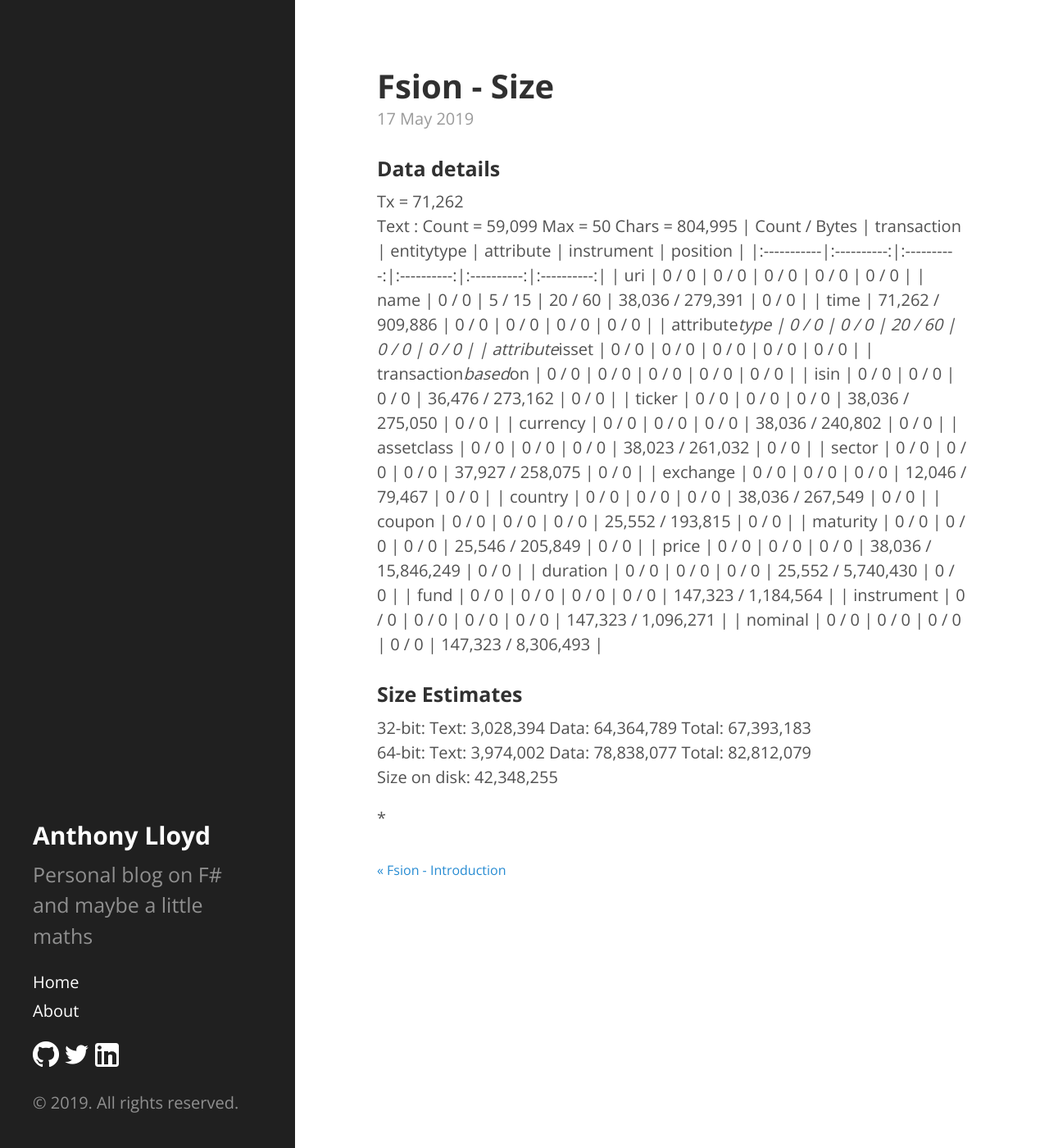
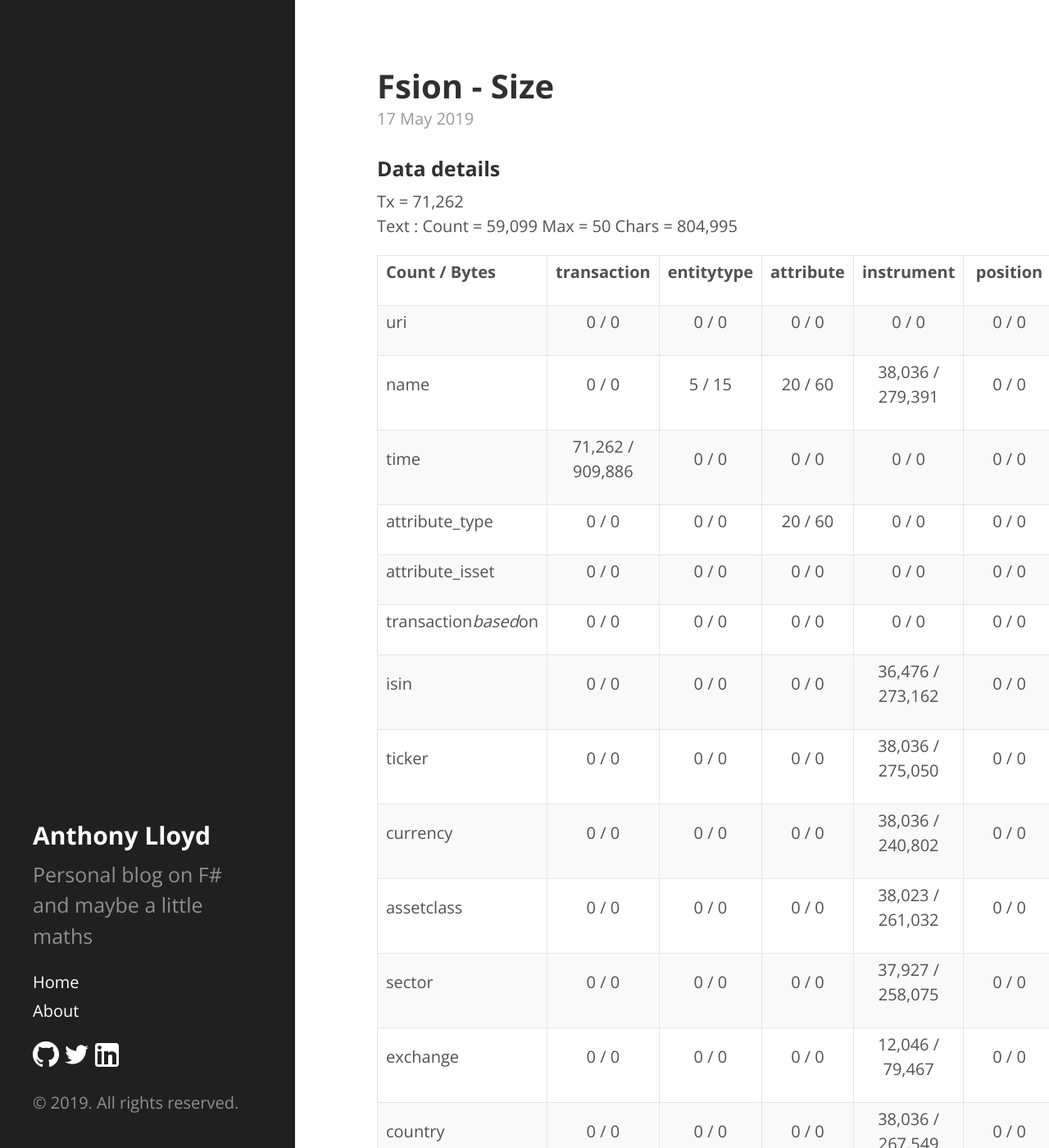
Before and after one commit to AnthonyLloyd/AnthonyLloyd.github.io, a Jekyll site: the page built from _posts/2019-05-17-fsion-01-size.html, in a window 1280 px wide and 1400 px high. Shown: the whole window at 82% size. Built offline with Jekyll 4.4.1, drawn with Linux system fonts in a browser that asks for light colours; some web fonts are replaced; comment, search, counter and statistics services are not loaded; some of the changed text lies outside the part shown.

Commit message:
fix table

```diff
--- a/_posts/2019-05-17-fsion-01-size.html
+++ b/_posts/2019-05-17-fsion-01-size.html
@@ -8,31 +8,183 @@ exclude: true
 ---
 <h3>Data details</h3>
 <p>Tx = 71,262<br />
-Text : Count = 59,099 Max = 50 Chars = 804,995
-| Count / Bytes | transaction | entitytype | attribute | instrument | position |
-|:-----------|:----------:|:----------:|:----------:|:----------:|:----------:|
-| uri | 0 / 0 | 0 / 0 | 0 / 0 | 0 / 0 | 0 / 0 |
-| name | 0 / 0 | 5 / 15 | 20 / 60 | 38,036 / 279,391 | 0 / 0 |
-| time | 71,262 / 909,886 | 0 / 0 | 0 / 0 | 0 / 0 | 0 / 0 |
-| attribute<em>type | 0 / 0 | 0 / 0 | 20 / 60 | 0 / 0 | 0 / 0 |
-| attribute</em>isset | 0 / 0 | 0 / 0 | 0 / 0 | 0 / 0 | 0 / 0 |
-| transaction<em>based</em>on | 0 / 0 | 0 / 0 | 0 / 0 | 0 / 0 | 0 / 0 |
-| isin | 0 / 0 | 0 / 0 | 0 / 0 | 36,476 / 273,162 | 0 / 0 |
-| ticker | 0 / 0 | 0 / 0 | 0 / 0 | 38,036 / 275,050 | 0 / 0 |
-| currency | 0 / 0 | 0 / 0 | 0 / 0 | 38,036 / 240,802 | 0 / 0 |
-| assetclass | 0 / 0 | 0 / 0 | 0 / 0 | 38,023 / 261,032 | 0 / 0 |
-| sector | 0 / 0 | 0 / 0 | 0 / 0 | 37,927 / 258,075 | 0 / 0 |
-| exchange | 0 / 0 | 0 / 0 | 0 / 0 | 12,046 / 79,467 | 0 / 0 |
-| country | 0 / 0 | 0 / 0 | 0 / 0 | 38,036 / 267,549 | 0 / 0 |
-| coupon | 0 / 0 | 0 / 0 | 0 / 0 | 25,552 / 193,815 | 0 / 0 |
-| maturity | 0 / 0 | 0 / 0 | 0 / 0 | 25,546 / 205,849 | 0 / 0 |
-| price | 0 / 0 | 0 / 0 | 0 / 0 | 38,036 / 15,846,249 | 0 / 0 |
-| duration | 0 / 0 | 0 / 0 | 0 / 0 | 25,552 / 5,740,430 | 0 / 0 |
-| fund | 0 / 0 | 0 / 0 | 0 / 0 | 0 / 0 | 147,323 / 1,184,564 |
-| instrument | 0 / 0 | 0 / 0 | 0 / 0 | 0 / 0 | 147,323 / 1,096,271 |
-| nominal | 0 / 0 | 0 / 0 | 0 / 0 | 0 / 0 | 147,323 / 8,306,493 |</p>
+Text : Count = 59,099 Max = 50 Chars = 804,995</p>
+<table>
+<thead>
+<tr class="header">
+<th align="left"><p>Count / Bytes</p></th>
+<th align="center"><p>transaction</p></th>
+<th align="center"><p>entitytype</p></th>
+<th align="center"><p>attribute</p></th>
+<th align="center"><p>instrument</p></th>
+<th align="center"><p>position</p></th>
+</tr>
+</thead>
+<tbody>
+<tr class="odd">
+<td align="left"><p>uri</p></td>
+<td align="center"><p>0 / 0</p></td>
+<td align="center"><p>0 / 0</p></td>
+<td align="center"><p>0 / 0</p></td>
+<td align="center"><p>0 / 0</p></td>
+<td align="center"><p>0 / 0</p></td>
+</tr>
+<tr class="even">
+<td align="left"><p>name</p></td>
+<td align="center"><p>0 / 0</p></td>
+<td align="center"><p>5 / 15</p></td>
+<td align="center"><p>20 / 60</p></td>
+<td align="center"><p>38,036 / 279,391</p></td>
+<td align="center"><p>0 / 0</p></td>
+</tr>
+<tr class="odd">
+<td align="left"><p>time</p></td>
+<td align="center"><p>71,262 / 909,886</p></td>
+<td align="center"><p>0 / 0</p></td>
+<td align="center"><p>0 / 0</p></td>
+<td align="center"><p>0 / 0</p></td>
+<td align="center"><p>0 / 0</p></td>
+</tr>
+<tr class="even">
+<td align="left"><p>attribute_type</p></td>
+<td align="center"><p>0 / 0</p></td>
+<td align="center"><p>0 / 0</p></td>
+<td align="center"><p>20 / 60</p></td>
+<td align="center"><p>0 / 0</p></td>
+<td align="center"><p>0 / 0</p></td>
+</tr>
+<tr class="odd">
+<td align="left"><p>attribute_isset</p></td>
+<td align="center"><p>0 / 0</p></td>
+<td align="center"><p>0 / 0</p></td>
+<td align="center"><p>0 / 0</p></td>
+<td align="center"><p>0 / 0</p></td>
+<td align="center"><p>0 / 0</p></td>
+</tr>
+<tr class="even">
+<td align="left"><p>transaction<em>based</em>on</p></td>
+<td align="center"><p>0 / 0</p></td>
+<td align="center"><p>0 / 0</p></td>
+<td align="center"><p>0 / 0</p></td>
+<td align="center"><p>0 / 0</p></td>
+<td align="center"><p>0 / 0</p></td>
+</tr>
+<tr class="odd">
+<td align="left"><p>isin</p></td>
+<td align="center"><p>0 / 0</p></td>
+<td align="center"><p>0 / 0</p></td>
+<td align="center"><p>0 / 0</p></td>
+<td align="center"><p>36,476 / 273,162</p></td>
+<td align="center"><p>0 / 0</p></td>
+</tr>
+<tr class="even">
+<td align="left"><p>ticker</p></td>
+<td align="center"><p>0 / 0</p></td>
+<td align="center"><p>0 / 0</p></td>
+<td align="center"><p>0 / 0</p></td>
+<td align="center"><p>38,036 / 275,050</p></td>
+<td align="center"><p>0 / 0</p></td>
+</tr>
+<tr class="odd">
+<td align="left"><p>currency</p></td>
+<td align="center"><p>0 / 0</p></td>
+<td align="center"><p>0 / 0</p></td>
+<td align="center"><p>0 / 0</p></td>
+<td align="center"><p>38,036 / 240,802</p></td>
+<td align="center"><p>0 / 0</p></td>
+</tr>
+<tr class="even">
+<td align="left"><p>assetclass</p></td>
+<td align="center"><p>0 / 0</p></td>
+<td align="center"><p>0 / 0</p></td>
+<td align="center"><p>0 / 0</p></td>
+<td align="center"><p>38,023 / 261,032</p></td>
+<td align="center"><p>0 / 0</p></td>
+</tr>
+<tr class="odd">
+<td align="left"><p>sector</p></td>
+<td align="center"><p>0 / 0</p></td>
+<td align="center"><p>0 / 0</p></td>
+<td align="center"><p>0 / 0</p></td>
+<td align="center"><p>37,927 / 258,075</p></td>
+<td align="center"><p>0 / 0</p></td>
+</tr>
+<tr class="even">
+<td align="left"><p>exchange</p></td>
+<td align="center"><p>0 / 0</p></td>
+<td align="center"><p>0 / 0</p></td>
+<td align="center"><p>0 / 0</p></td>
+<td align="center"><p>12,046 / 79,467</p></td>
+<td align="center"><p>0 / 0</p></td>
+</tr>
+<tr class="odd">
+<td align="left"><p>country</p></td>
+<td align="center"><p>0 / 0</p></td>
+<td align="center"><p>0 / 0</p></td>
+<td align="center"><p>0 / 0</p></td>
+<td align="center"><p>38,036 / 267,549</p></td>
+<td align="center"><p>0 / 0</p></td>
+</tr>
+<tr class="even">
+<td align="left"><p>coupon</p></td>
+<td align="center"><p>0 / 0</p></td>
+<td align="center"><p>0 / 0</p></td>
+<td align="center"><p>0 / 0</p></td>
+<td align="center"><p>25,552 / 193,815</p></td>
+<td align="center"><p>0 / 0</p></td>
+</tr>
+<tr class="odd">
+<td align="left"><p>maturity</p></td>
+<td align="center"><p>0 / 0</p></td>
+<td align="center"><p>0 / 0</p></td>
+<td align="center"><p>0 / 0</p></td>
+<td align="center"><p>25,546 / 205,849</p></td>
+<td align="center"><p>0 / 0</p></td>
+</tr>
+<tr class="even">
+<td align="left"><p>price</p></td>
+<td align="center"><p>0 / 0</p></td>
+<td align="center"><p>0 / 0</p></td>
+<td align="center"><p>0 / 0</p></td>
+<td align="center"><p>38,036 / 15,846,249</p></td>
+<td align="center"><p>0 / 0</p></td>
+</tr>
+<tr class="odd">
+<td align="left"><p>duration</p></td>
+<td align="center"><p>0 / 0</p></td>
+<td align="center"><p>0 / 0</p></td>
+<td align="center"><p>0 / 0</p></td>
+<td align="center"><p>25,552 / 5,740,430</p></td>
+<td align="center"><p>0 / 0</p></td>
+</tr>
+<tr class="even">
+<td align="left"><p>fund</p></td>
+<td align="center"><p>0 / 0</p></td>
+<td align="center"><p>0 / 0</p></td>
+<td align="center"><p>0 / 0</p></td>
+<td align="center"><p>0 / 0</p></td>
+<td align="center"><p>147,323 / 1,184,564</p></td>
+</tr>
+<tr class="odd">
+<td align="left"><p>instrument</p></td>
+<td align="center"><p>0 / 0</p></td>
+<td align="center"><p>0 / 0</p></td>
+<td align="center"><p>0 / 0</p></td>
+<td align="center"><p>0 / 0</p></td>
+<td align="center"><p>147,323 / 1,096,271</p></td>
+</tr>
+<tr class="even">
+<td align="left"><p>nominal</p></td>
+<td align="center"><p>0 / 0</p></td>
+<td align="center"><p>0 / 0</p></td>
+<td align="center"><p>0 / 0</p></td>
+<td align="center"><p>0 / 0</p></td>
+<td align="center"><p>147,323 / 8,306,493</p></td>
+</tr>
+</tbody>
+</table>
+
 <h3>Size Estimates</h3>
 <p>32-bit: Text: 3,028,394 Data: 64,364,789 Total: 67,393,183<br />
 64-bit: Text: 3,974,002 Data: 78,838,077 Total: 82,812,079<br />
 Size on disk: 42,348,255</p>
-<p>*</p>
```
Also changed, not shown: 1 other file.
